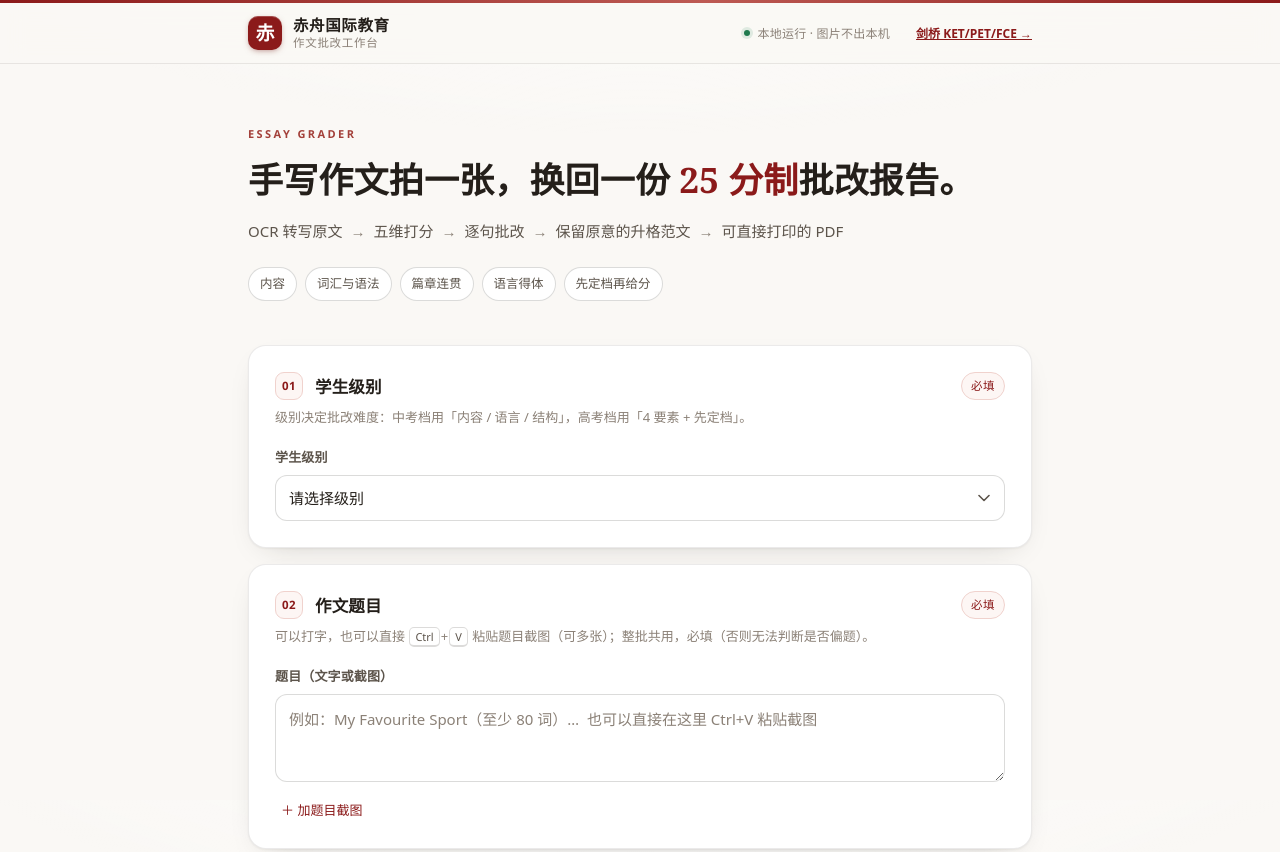
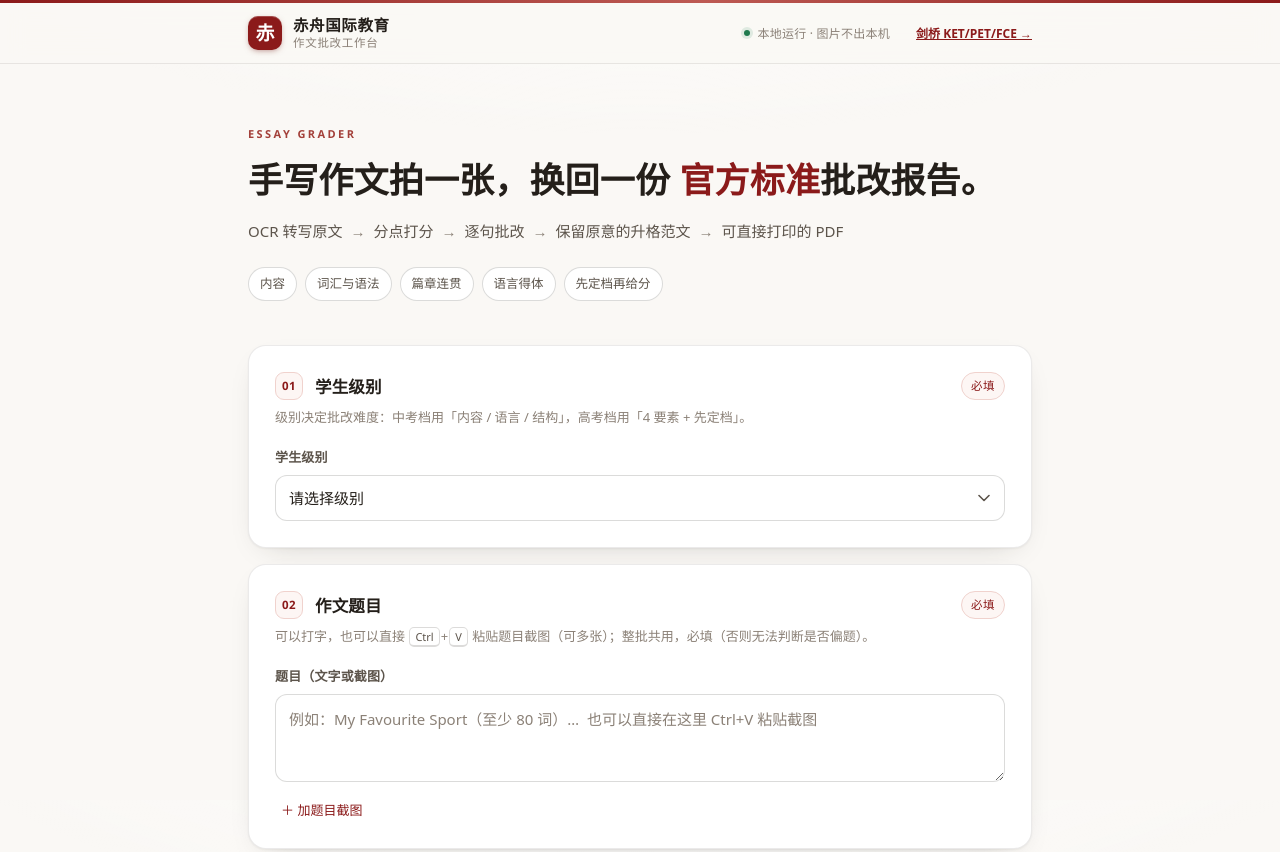
Before and after one commit to zhugex030415-coder/essay-check, a plain HTML site: page index.html in a window 1280 px wide. Shown: the top 852 px of the page. Drawn offline with Linux system fonts and the light colour scheme.

Commit message:
fix masthead title

```diff
--- a/index.html
+++ b/index.html
@@ -289,9 +289,9 @@ kbd{
 <main>
   <section class="masthead">
     <p class="eyebrow">Essay Grader</p>
-    <h1>手写作文拍一张，换回一份 <em>25 分制</em>批改报告。</h1>
+    <h1>手写作文拍一张，换回一份 <em>官方标准</em>批改报告。</h1>
     <p class="lede">
-      <span class="seg">OCR 转写原文</span><span class="seg"><i class="arr" aria-hidden="true">→</i>五维打分</span><span class="seg"><i class="arr" aria-hidden="true">→</i>逐句批改</span><span class="seg"><i class="arr" aria-hidden="true">→</i>保留原意的升格范文</span><span class="seg"><i class="arr" aria-hidden="true">→</i>可直接打印的 PDF</span>
+      <span class="seg">OCR 转写原文</span><span class="seg"><i class="arr" aria-hidden="true">→</i>分点打分</span><span class="seg"><i class="arr" aria-hidden="true">→</i>逐句批改</span><span class="seg"><i class="arr" aria-hidden="true">→</i>保留原意的升格范文</span><span class="seg"><i class="arr" aria-hidden="true">→</i>可直接打印的 PDF</span>
     </p>
     <ul class="dims" aria-label="评分维度">
       <li>内容</li><li>词汇与语法</li><li>篇章连贯</li><li>语言得体</li><li>先定档再给分</li>
```
